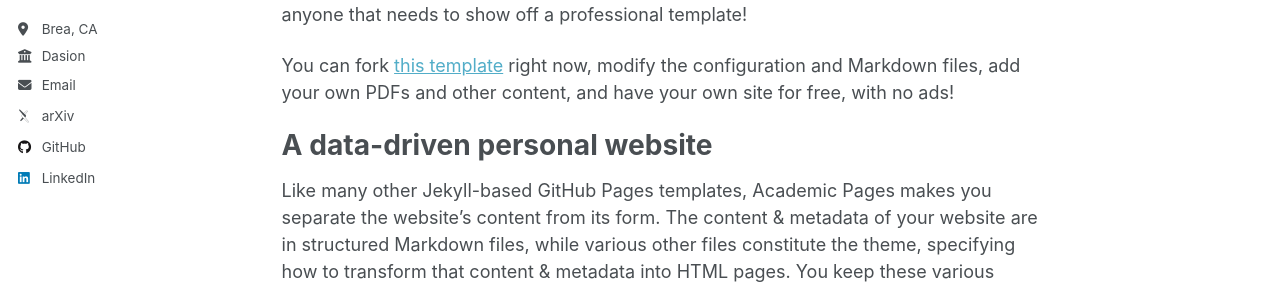
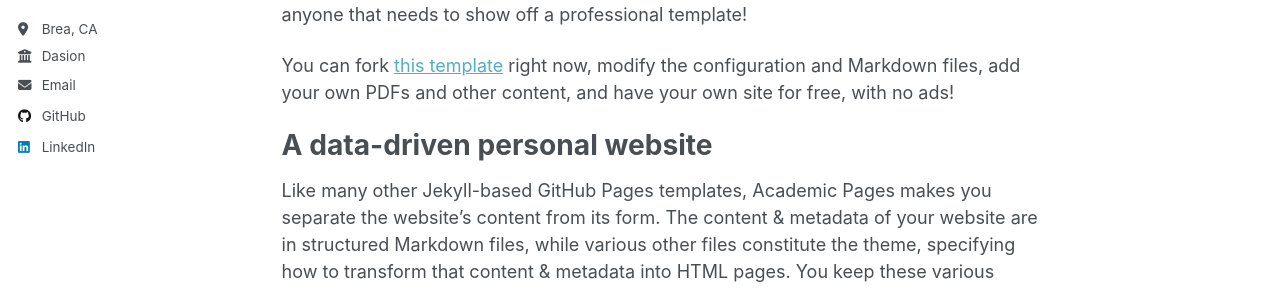
Before and after one commit to Vijay-Vankadaru/vijay-vankadaru.github.io, a Jekyll site: the page built from _pages/about.md, in a window 1280 px wide. Shown: the part 357-646 px from the top of the page. Built offline with Jekyll 4.4.1, drawn with Linux system fonts in a browser that asks for light colours; some web fonts are replaced; a script that is not in the unit is left out.

Commit message:
more changes

```diff
--- a/_config.yml
+++ b/_config.yml
@@ -33,7 +33,7 @@ author:
 
   # Academic websites
   academia         : # URL
-  arxiv            : "" # URL - Update with the correct link to your profile
+  arxiv            : # URL - Update with the correct link to your profile
   googlescholar    : # b"https://scholar.google.com/citations?user=PS_CX0AAAAAJ"
   inspire-hep      : # URL
   impactstory      : # URL
@@ -42,6 +42,8 @@ author:
   pubmed           : # "https://www.ncbi.nlm.nih.gov/pubmed/?term=john+snow"
   researchgate     : # URL
   scopus           : # URL
+  startup          : "" # URL
+
 
   # Repositories and software development
   bitbucket        : # Username - Update with your username on the site
```
